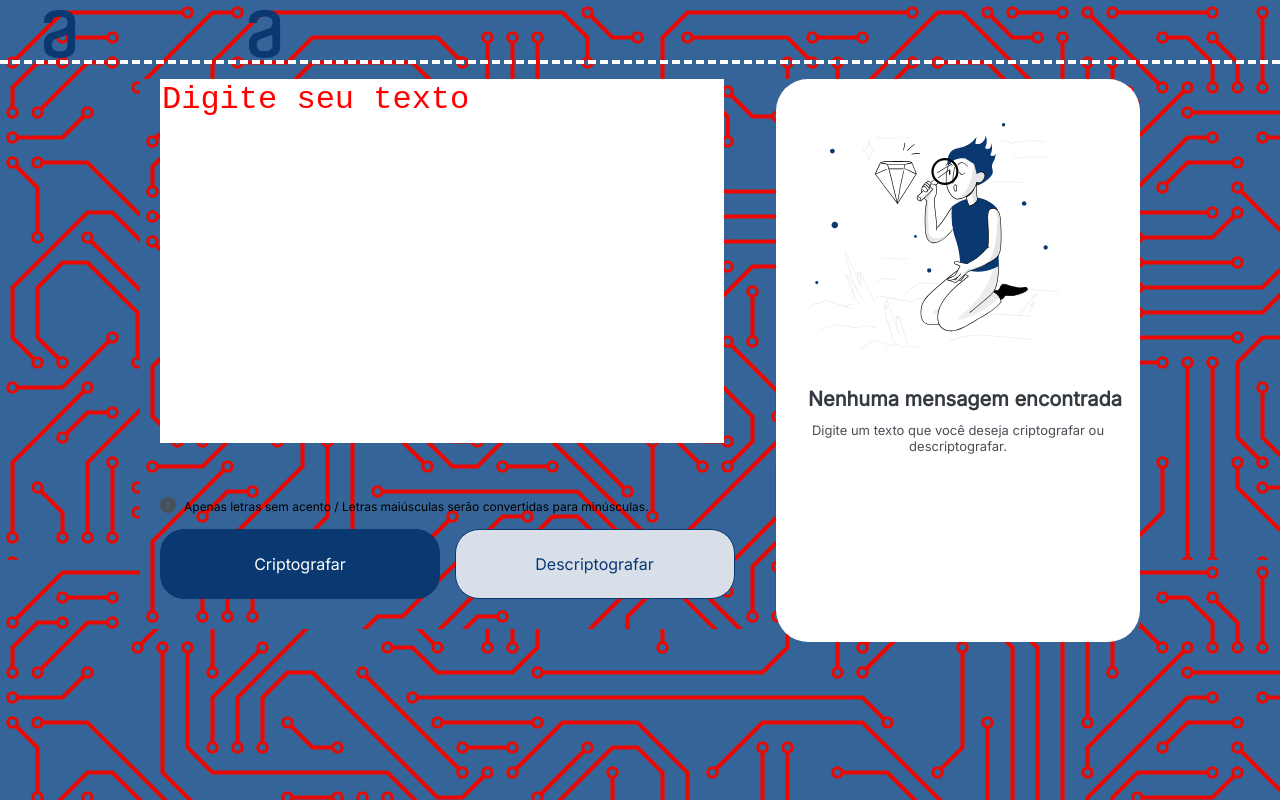
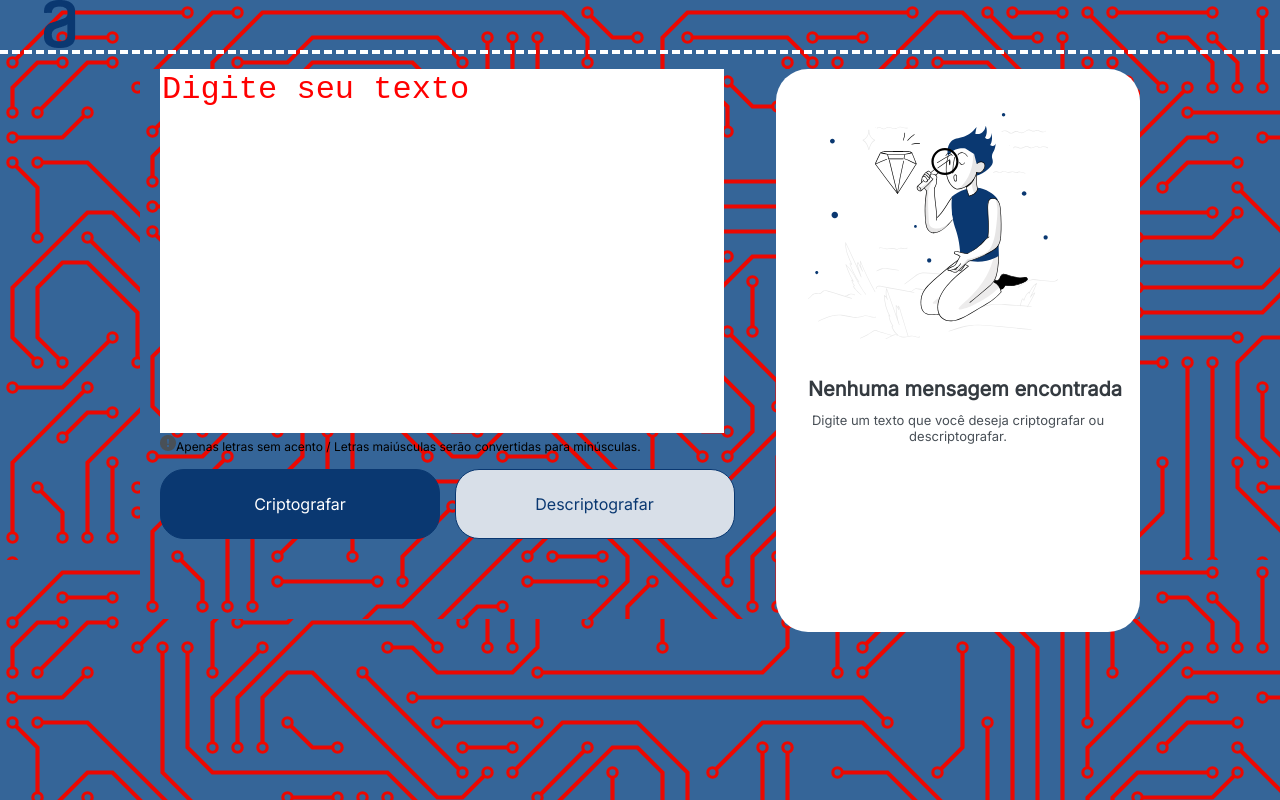
Before and after one commit to Clicia739/Decodificador-de-Texto, a plain HTML site: page index.html in a window 1280 px wide. Drawn offline with Linux system fonts and the light colour scheme.

Commit message:
Update index.html

```diff
--- a/index.html
+++ b/index.html
@@ -14,7 +14,6 @@
 <body>
     <header class="cabecalho">
             <img  src="./imagens/logo.png" alt="logo alura">
-            <img class="imagem-titulo" src="./imagens/logo.png" alt="logo alura">
     </header>
 
     <main class="container">
@@ -25,7 +24,7 @@
                 <textarea name="entrada-cripto" id="entrada-cripto" cols="70" rows="10"
                     placeholder="Digite seu texto" autofocus></textarea>
 
-                <p><img class="imagem-titulo" src="./imagens/exclamacao.png" alt="Exclamação">Apenas letras sem acento / Letras maiúsculas serão convertidas para minúsculas.</p>
+                <p><img src="./imagens/exclamacao.png" alt="Exclamação">Apenas letras sem acento / Letras maiúsculas serão convertidas para minúsculas.</p>
 
                 <input class="botao-criptografar" type="submit" value="Criptografar">
                 <input class="botao-descriptografar" type="submit" value="Descriptografar">
```
